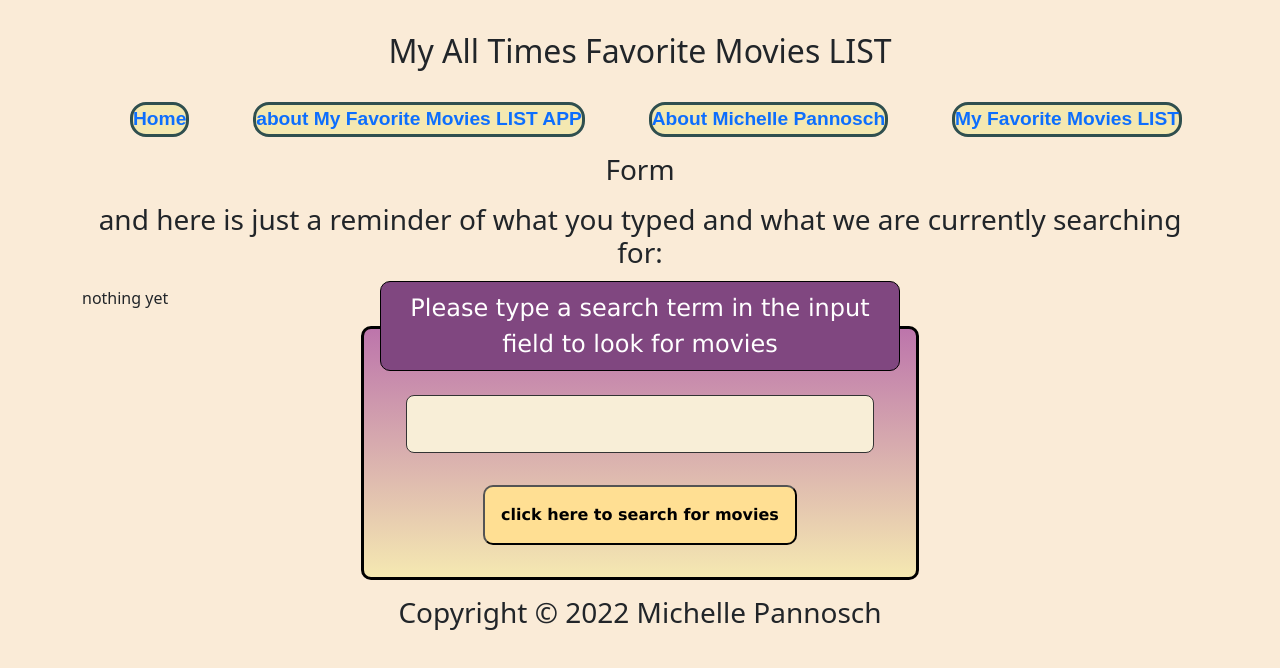
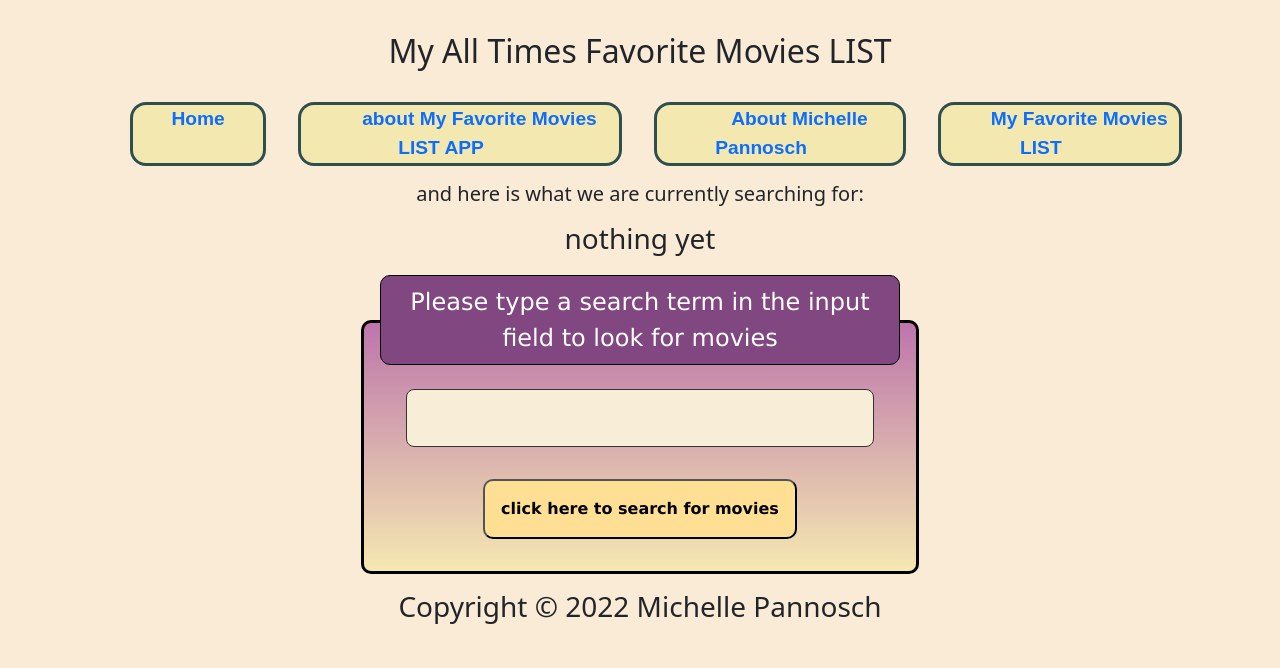
Before and after one commit to CoderMichelle/VideoFavoritesList-frontend, a React (Create React App) app: page / in a window 1280 px wide. Shown: the top 668 px of the page. Built offline with nearby package versions, Linux system fonts and the light colour scheme.

Commit message:
fine tuning form, header css and form text

```diff
--- a/src/components/Form.js
+++ b/src/components/Form.js
@@ -36,12 +36,10 @@ class Form extends React.Component {
   render() {
     return (
       <Container fluid='md' maxwidth='sm'>
-        <h3>Form</h3>
-        <h3>
-          and here is just a reminder of what you typed and what we are
-          currently searching for:
-        </h3>
-        <p id='user-input'>nothing yet</p>
+        <h5>
+          and here is what we are currently searching for:
+        </h5>
+        <h3 id='user-input'>nothing yet</h3><br /><br />
         <form id='movies-search-form' onSubmit={this.handleSubmit}>
           <fieldset>
             <legend>
--- a/src/style/Form.css
+++ b/src/style/Form.css
@@ -1,3 +1,8 @@
+h3, h5 {
+  text-align: center;
+  margin: 1rem 0;
+}
+
 form {
   text-align: center;
   font-family: Verdana, Geneva, Tahoma, sans-serif;
--- a/src/style/Header.css
+++ b/src/style/Header.css
@@ -35,7 +35,7 @@ nav ul li a {
   text-decoration: none;
   font-size: 1.2rem;
   font-weight: bold;
-  /* padding: 2rem 2rem; */
+  padding: 2em;
 
   /* color: navy; */
 }
```
